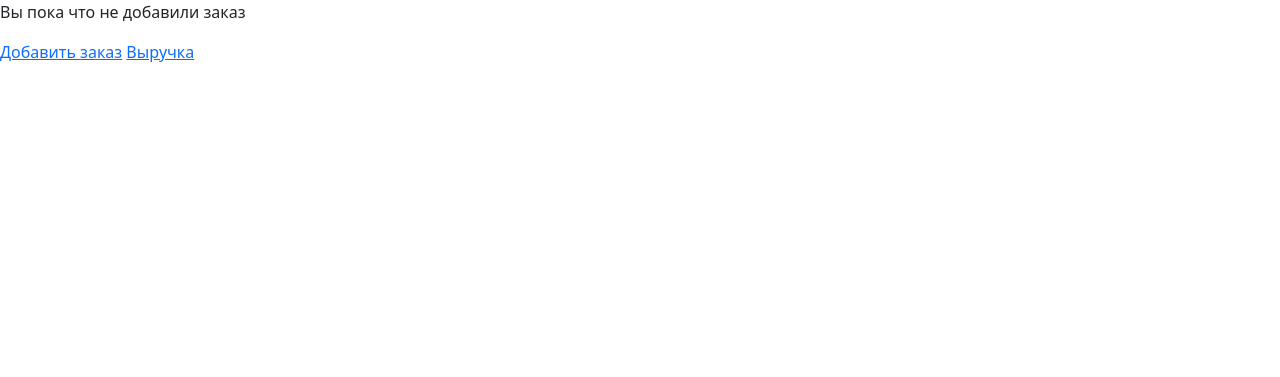
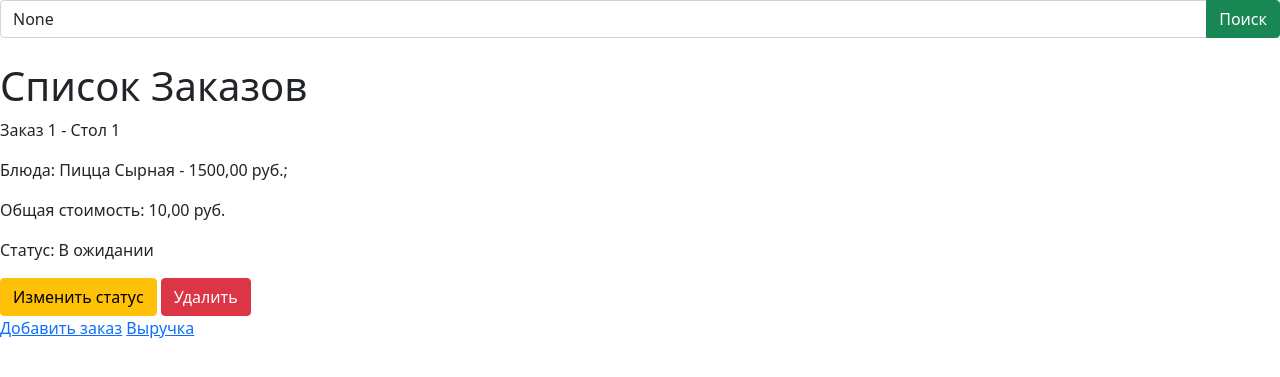
Before and after one commit to Vlasenckoiury/cafe, a Django app: page / in a window 1280 px wide. Shown: the top 377 px of the page. Run offline with Django 5.2, Linux system fonts and the light colour scheme; data comes from the database, SQL or seed files in the repository; tables that the repository leaves empty hold one stand-in row (values such as "Sample post").

Commit message:
сделан поиск и вывод результатов

```diff
--- a/cafe/back/models.py
+++ b/cafe/back/models.py
@@ -39,6 +39,6 @@
         return f"Стол {self.table_number}"
 
     def calculate_total_price(self):
-        """Пересчитывает общую стоимость заказа"""
+        # Пересчитывает общую стоимость заказа
         self.total_price = sum(item.price for item in self.items.all())
         self.save()
--- a/cafe/back/templates/add_order.html
+++ b/cafe/back/templates/add_order.html
@@ -15,7 +15,6 @@
         <form method="POST">
             {% csrf_token %}
             {{ form.as_p }}
-            <li>{{ error }}</li>
             <button type="submit">Отправить заказ</button>
         </form>
     {% endblock add %}
--- a/cafe/back/templates/order_list.html
+++ b/cafe/back/templates/order_list.html
@@ -6,30 +6,49 @@
     <meta name="viewport"
           content="width=device-width, user-scalable=no, initial-scale=1.0, maximum-scale=1.0, minimum-scale=1.0">
     <meta http-equiv="X-UA-Compatible" content="ie=edge">
-    <link rel="stylesheet" href="https://cdn.jsdelivr.net/npm/bootstrap@5.3.2/dist/css/bootstrap.min.css">
+    <link href="https://cdn.jsdelivr.net/npm/bootstrap@5.1.3/dist/css/bootstrap.min.css" rel="stylesheet" integrity="sha384-1BmE4kWBq78iYhFldvKuhfTAU6auU8tT94WrHftjDbrCEXSU1oBoqyl2QvZ6jIW3" crossorigin="anonymous">
     <title>Cafe</title>
 </head>
 <body>
 {% block cafe %}
     {% if cafes %}
+    <form method="get" action="{% url 'order_list' %}" class="mb-4">
+        <div class="input-group">
+            <input type="text" name="q" placeholder="Поиск по № стола или статусу" value="{{ query }}" class="form-control">
+            <button class="btn btn-success" type="submit">Поиск</button>
+            {% if query %}
+                <a href="{% url 'order_list' %}" class="btn btn-secondary">Очистить</a>
+            {% endif %}
+        </div>
+    </form>
+    {% if query %}
+        <h2>Результаты поиска для "{{ query }}":</h2>
+        <ul>
+            {% for order in cafes %}
+                <li>Стол №{{ order.table_number }} - Статус: {{ order.get_status_display }}</li>
+            {% endfor %}
+        </ul>
+    {% else %}
+        <h1>Список Заказов</h1>
         {% for cafe in cafes %}
             <div class="order">
                 <p>Заказ {{ cafe.id }} - Стол {{ cafe.table_number }}</p>
                 <p>Блюда:
                     {% for item in cafe.items.all %}
-                            {{ item.name }} ({{ item.price }} руб.);
+                        {{ item.name }} - {{ item.price }} руб.;
                     {% endfor %}
                 </p>
                 <p>Общая стоимость: {{ cafe.total_price }} руб.</p>
                 <p>Статус: {{ cafe.get_status_display }}</p>
-                    <a href="{% url 'update_status' cafe.id %}">Изменить статус</a>
-                    <a href="{% url 'delete_order' cafe.id %}">Удалить</a>
-                    <li>{{ error }}</li>
+                <a href="{% url 'update_status' cafe.id %}" class="btn btn-warning">Изменить статус</a>
+                <a href="{% url 'delete_order' cafe.id %}" class="btn btn-danger">Удалить</a>
             </div>
         {% endfor %}
+    {% endif %}
     {% else %}
         <p>Вы пока что не добавили заказ</p>
     {% endif %}
+
     {% block add %} {% endblock add %}
     <a href="{% url 'add_order' %}">Добавить заказ</a>
     <a href="{% url 'total_revenue' %}">Выручка</a>
--- a/cafe/back/views.py
+++ b/cafe/back/views.py
@@ -1,12 +1,21 @@
 from django.db import models
 from django.shortcuts import render, get_object_or_404, redirect
+from django.db.models import Q
+
 from .models import Cafe
 from .forms import OrderForm
 
 
 def order_list(request):  # Список заказов
+    query = request.GET.get('q')
     orders = Cafe.objects.all()
-    return render(request, 'order_list.html', {'orders': orders})
+
+    if query:
+        orders = orders.filter(
+            Q(table_number__icontains=query) | Q(status__icontains=query)
+        )
+
+    return render(request, 'order_list.html', {'cafes': orders, 'query': query})  # Передаем результаты и текст ввода
 
 
 def add_order(request):  # Добавить заказ
```
Also changed, not shown: cafe/back/forms.py (+20 -0 lines). Lines whose indentation alone changed are shown as unchanged.
